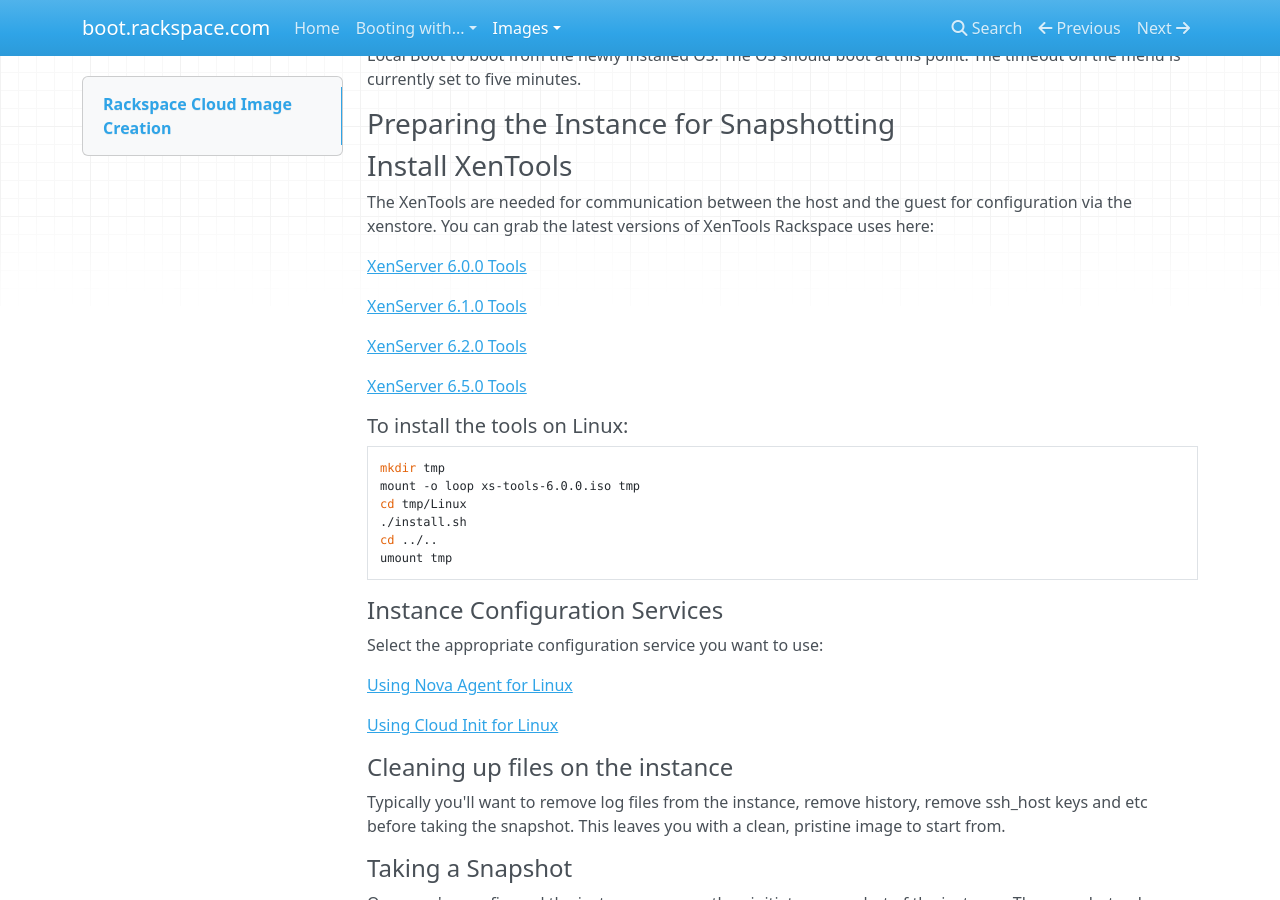
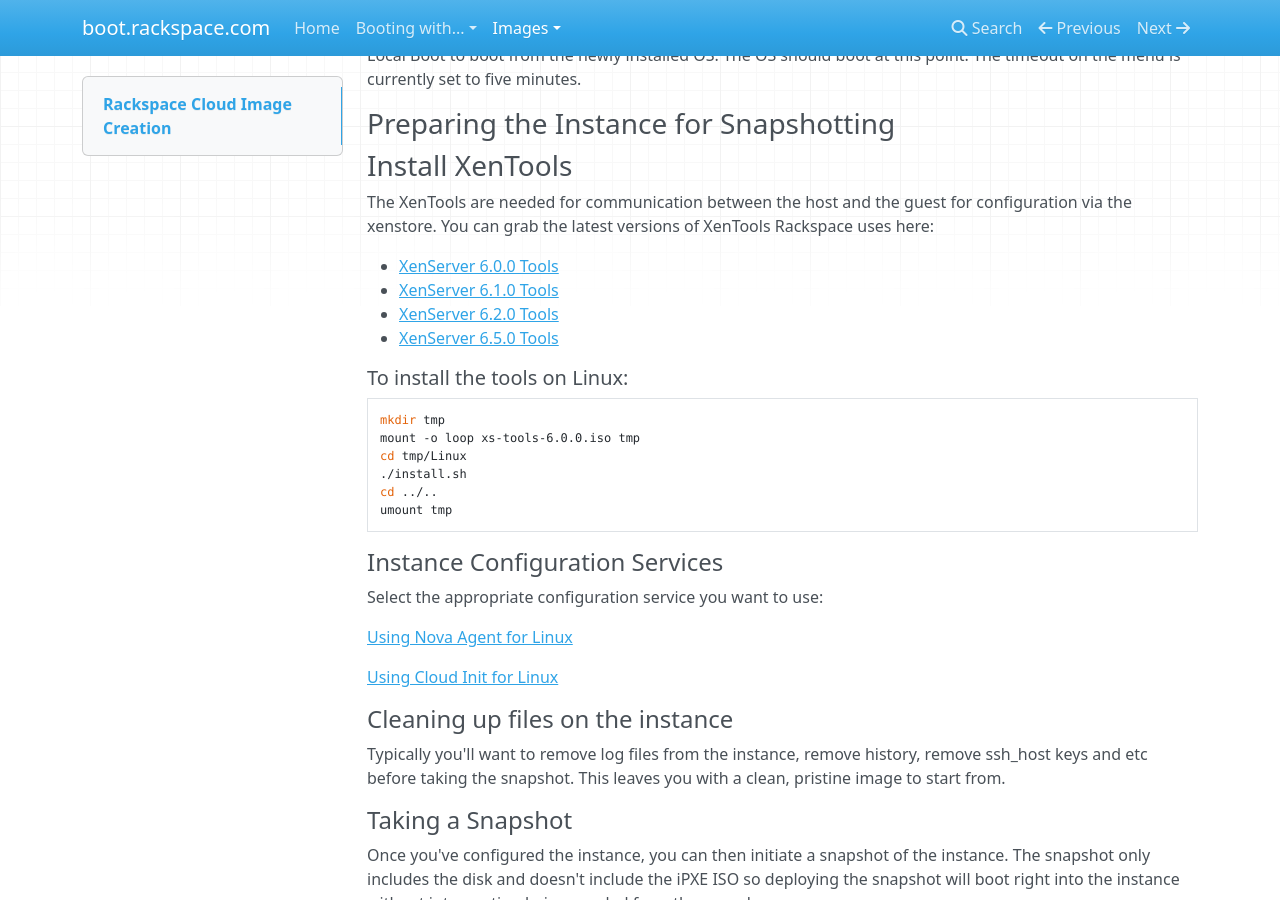
Before and after one commit to rackerlabs/boot.rackspace.com, an MkDocs documentation site: the page built from docs/image_creation.md, in a window 1280 px wide and 900 px high, scrolled down 873 px. Built offline with MkDocs 1.6.1, drawn with Linux system fonts in a browser that asks for light colours; nearby versions of some CDN libraries; old or Windows-style settings are respelled for this version of MkDocs.

```diff
--- a/docs/image_creation.md
+++ b/docs/image_creation.md
@@ -29,13 +29,10 @@ Once the installation has completed, the server will reboot.  The instance will
 ### Install XenTools
 The XenTools are needed for communication between the host and the guest for configuration via the xenstore. You can grab the latest versions of XenTools Rackspace uses here:
 
-[XenServer 6.0.0 Tools](http://boot.rackspace.com/files/xentools/xs-tools-6.0.0.iso)
-
-[XenServer 6.1.0 Tools](http://boot.rackspace.com/files/xentools/xs-tools-6.1.0.iso)
-
-[XenServer 6.2.0 Tools](http://boot.rackspace.com/files/xentools/xs-tools-6.2.0.iso)
-
-[XenServer 6.5.0 Tools](http://boot.rackspace.com/files/xentools/xs-tools-6.5.0-20200.iso)
+* [XenServer 6.0.0 Tools](http://boot.rackspace.com/files/xentools/xs-tools-6.0.0.iso)
+* [XenServer 6.1.0 Tools](http://boot.rackspace.com/files/xentools/xs-tools-6.1.0.iso)
+* [XenServer 6.2.0 Tools](http://boot.rackspace.com/files/xentools/xs-tools-6.2.0.iso)
+* [XenServer 6.5.0 Tools](http://boot.rackspace.com/files/xentools/xs-tools-6.5.0-20200.iso)
 
 ##### To install the tools on Linux:
 
```
